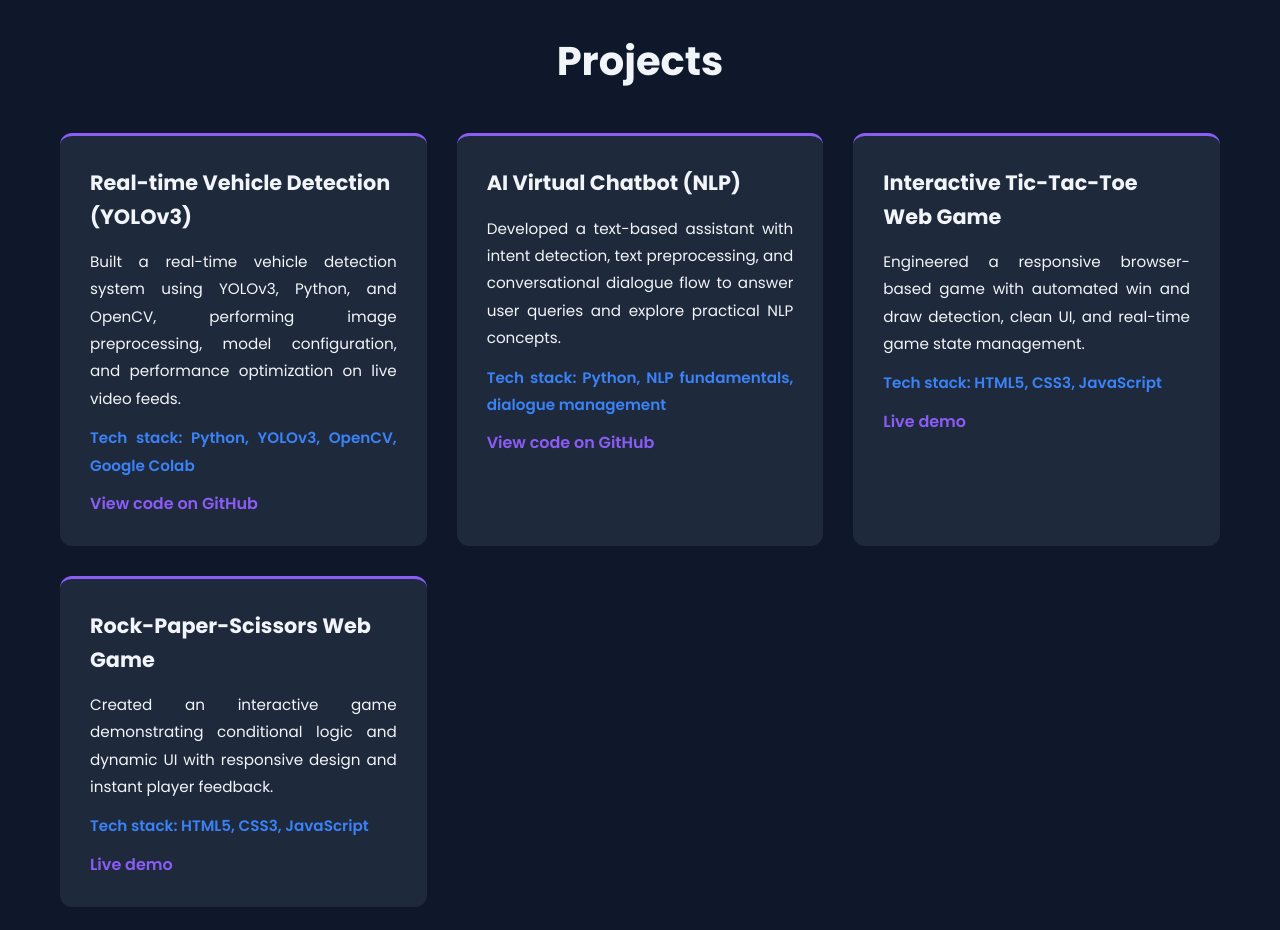
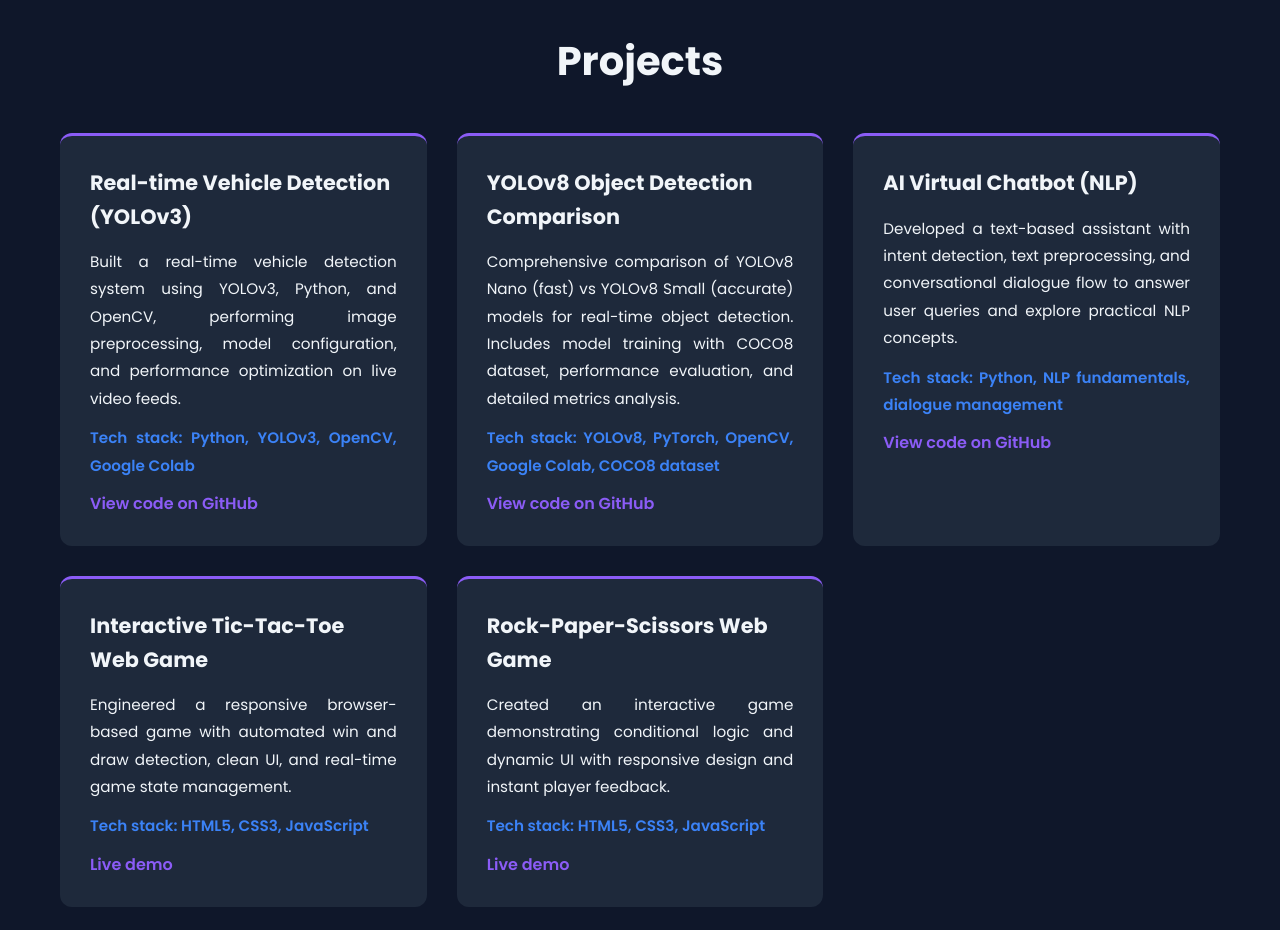
Before and after one commit to 2004Dhanush/2004Dhanush.github.io, a plain HTML site: page index.html in a window 1280 px wide. Shown: the part 2200-3130 px from the top of the page. Drawn offline with Linux system fonts and the light colour scheme.

Commit message:
Add YOLOv8 Object Detection project to portfolio
Added a new project card for YOLOv8 Object Detection Comparison with details on model training and performance evaluation.

```diff
--- a/index.html
+++ b/index.html
@@ -140,6 +140,16 @@
             View code on GitHub
           </a>
         </article>
+                        <article class="project-card">
+                    <h3>YOLOv8 Object Detection Comparison</h3>
+                    <p>
+                        Comprehensive comparison of YOLOv8 Nano (fast) vs YOLOv8 Small (accurate) models for real-time object detection. Includes model training with COCO8 dataset, performance evaluation, and detailed metrics analysis.
+                    </p>
+                    <p class="tech">Tech stack: YOLOv8, PyTorch, OpenCV, Google Colab, COCO8 dataset</p>
+                    <a href="https://github.com/2004Dhanush/yolo-object-detection" target="_blank" rel="noopener" class="project-link">
+                        View code on GitHub
+                    </a>
+                </article>
 
         <article class="project-card">
           <h3>AI Virtual Chatbot (NLP)</h3>
```
